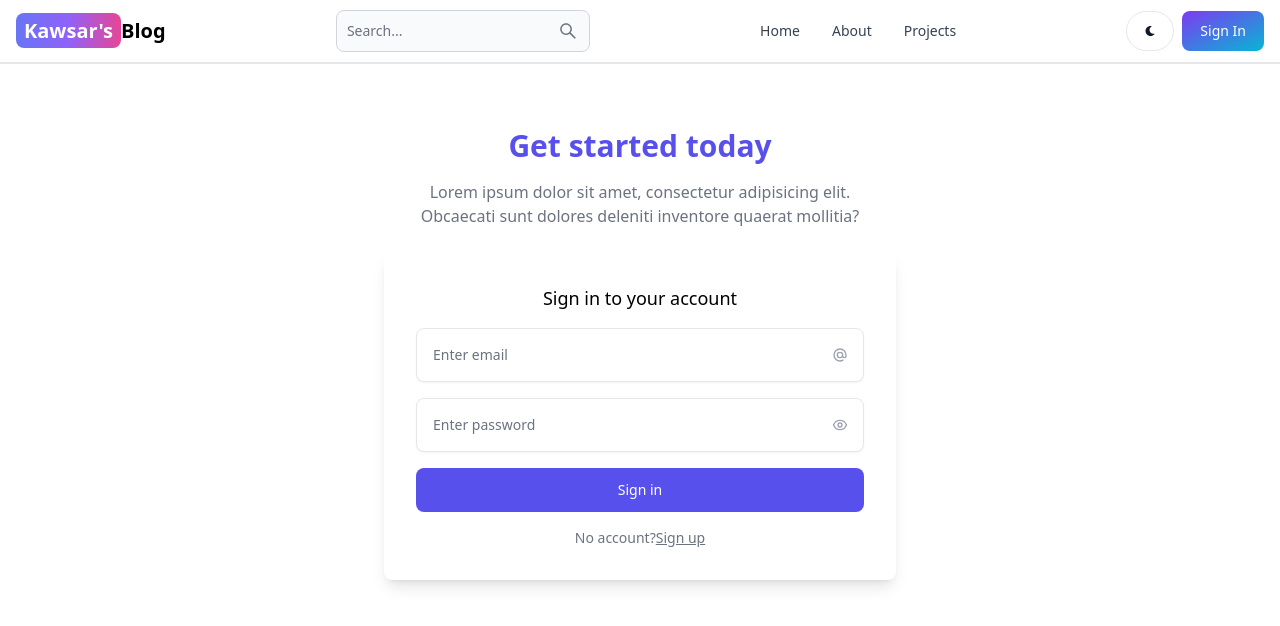
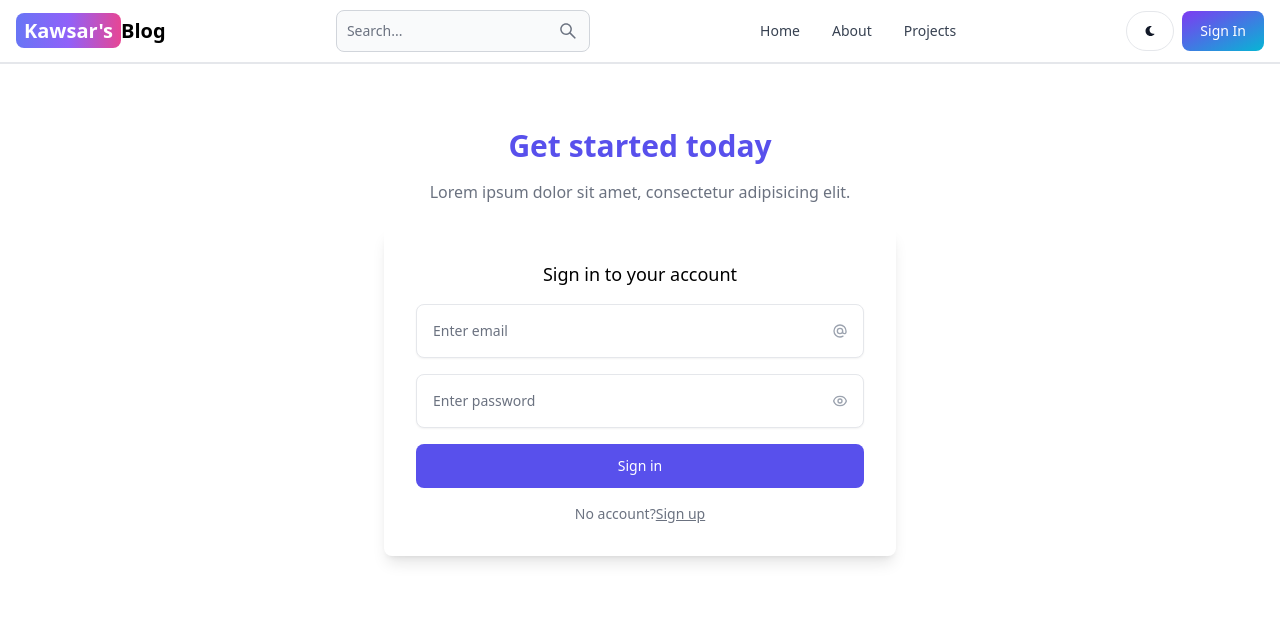
Before and after one commit to kawsar007/mern-blog-app, a React (Vite) app in the folder frontend/: page /sign-in in a window 1280 px wide. Shown: the top 626 px of the page. Built offline with nearby package versions, Linux system fonts and the light colour scheme.

Commit message:
Update design sign in page

```diff
--- a/frontend/src/pages/SignIn.jsx
+++ b/frontend/src/pages/SignIn.jsx
@@ -7,8 +7,7 @@
         </h1>
 
         <p className="mx-auto mt-4 max-w-md text-center text-gray-500">
-          Lorem ipsum dolor sit amet, consectetur adipisicing elit. Obcaecati
-          sunt dolores deleniti inventore quaerat mollitia?
+          Lorem ipsum dolor sit amet, consectetur adipisicing elit.
         </p>
 
         <form
```
